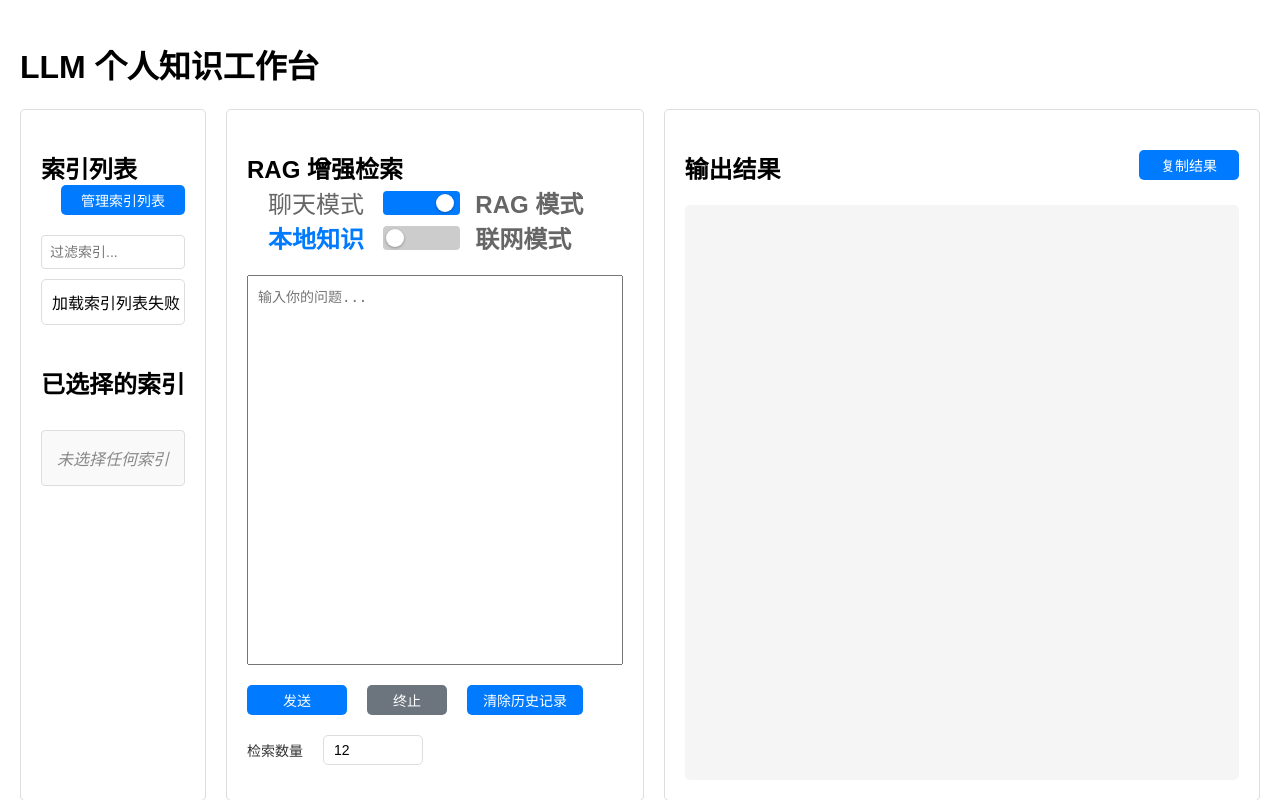
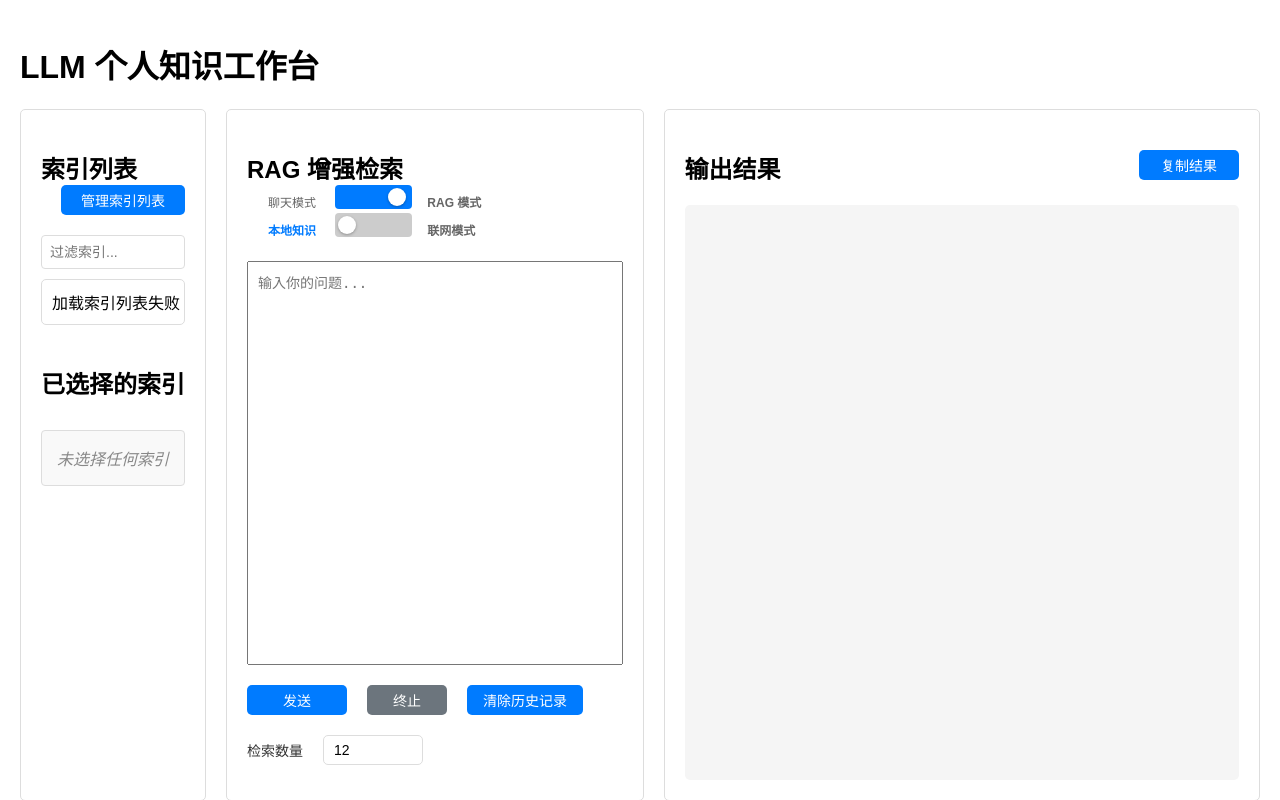
Before and after one commit to dalong0514/easy-rag, a Flask app: page / in a window 1280 px wide. Shown: the top 800 px of the page. Run offline with Flask 3, Linux system fonts and the light colour scheme.

Commit message:
优化页面

```diff
--- a/frontend/static/css/styles.css
+++ b/frontend/static/css/styles.css
@@ -571,6 +571,7 @@ input:checked + .slider:before {
 
 .mode-toggle span {
     transition: all 0.3s ease; /* 平滑过渡效果 */
+    font-size: 12px; /* 调小字体大小 */
 }
 
 /* 模式文字基础样式 */
```
